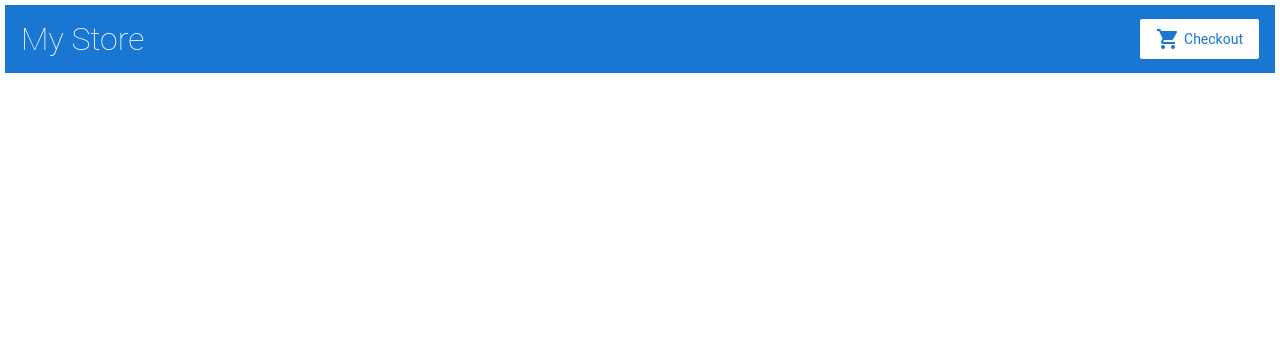
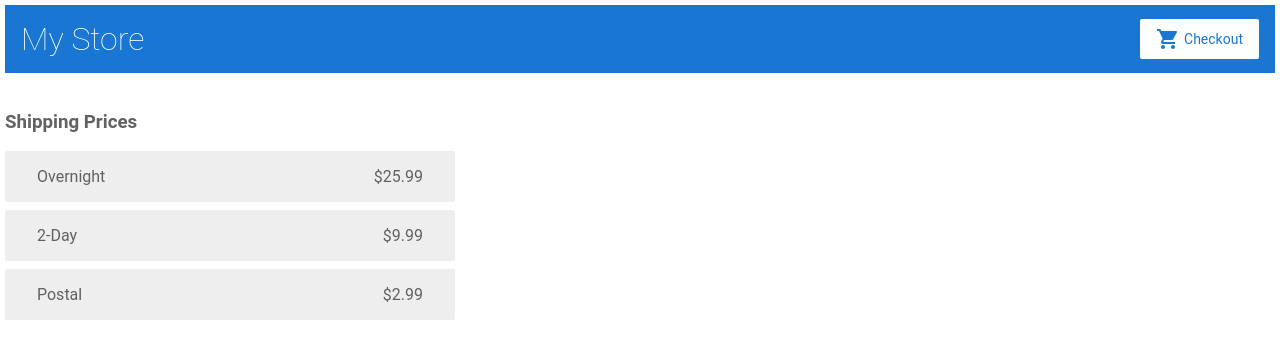
Before and after one commit to yogesh-nandwana/firstapp, an Angular app: page /shipping in a window 1280 px wide. Before the commit this address led to /. Shown: the top 358 px of the page. Built offline with nearby package versions, Linux system fonts and the light colour scheme.

Commit message:
shipping component

```diff
--- a/src/app/cart-detail/cart-detail.component.ts
+++ b/src/app/cart-detail/cart-detail.component.ts
@@ -5,7 +5,9 @@
   selector: 'app-cart-detail',
   template: `
     <h3>Cart</h3>
-
+    <p>
+      <a routerLink="/shipping">Shipping Prices</a>
+    </p>
     <div class="cart-item" *ngFor="let item of items">
       <span>{{ item.name }}</span>
       <span>{{ item.price | currency }}</span>
@@ -18,7 +20,6 @@
   items = this.cartService.getItems();
   constructor(private cartService: CartService) { }
 
-  ngOnInit(): void {
-  }
+  ngOnInit(): void {}
 
 }
--- a/src/app/cart.service.ts
+++ b/src/app/cart.service.ts
@@ -1,12 +1,17 @@
 import { Injectable } from '@angular/core';
 import { Product } from './products';
+import { HttpClient } from '@angular/common/http';
 
 @Injectable({
   providedIn: 'root'
 })
 export class CartService {
   items:Product[] = [];
-  constructor() { }
+  constructor(private http:HttpClient) { }
+
+  getShippingPrices(){
+    return this.http.get<{type:string,price:number}[]>('/assets/shipping.json');
+  }
 
   addToCart(item:Product){
     this.items.push(item);
--- /dev/null
+++ b/src/app/shipping-info/shipping-info.component.ts
@@ -0,0 +1,22 @@
+import { Component, OnInit } from '@angular/core';
+import { CartService } from '../cart.service';
+
+@Component({
+  selector: 'app-shipping-info',
+  template: `
+  <h3>Shipping Prices</h3>
+
+  <div class="shipping-item" *ngFor="let shipping of shippingCosts | async">
+    <span>{{ shipping.type }}</span>
+    <span>{{ shipping.price | currency }}</span>
+  </div>
+  `,
+  styles: [
+  ]
+})
+export class ShippingInfoComponent implements OnInit {
+  shippingCosts = this.cartService.getShippingPrices();
+  constructor(private cartService: CartService) { }
+
+  ngOnInit(): void {}
+}
```
Also changed, not shown: src/app/app.module.ts (+7 -2 lines).
